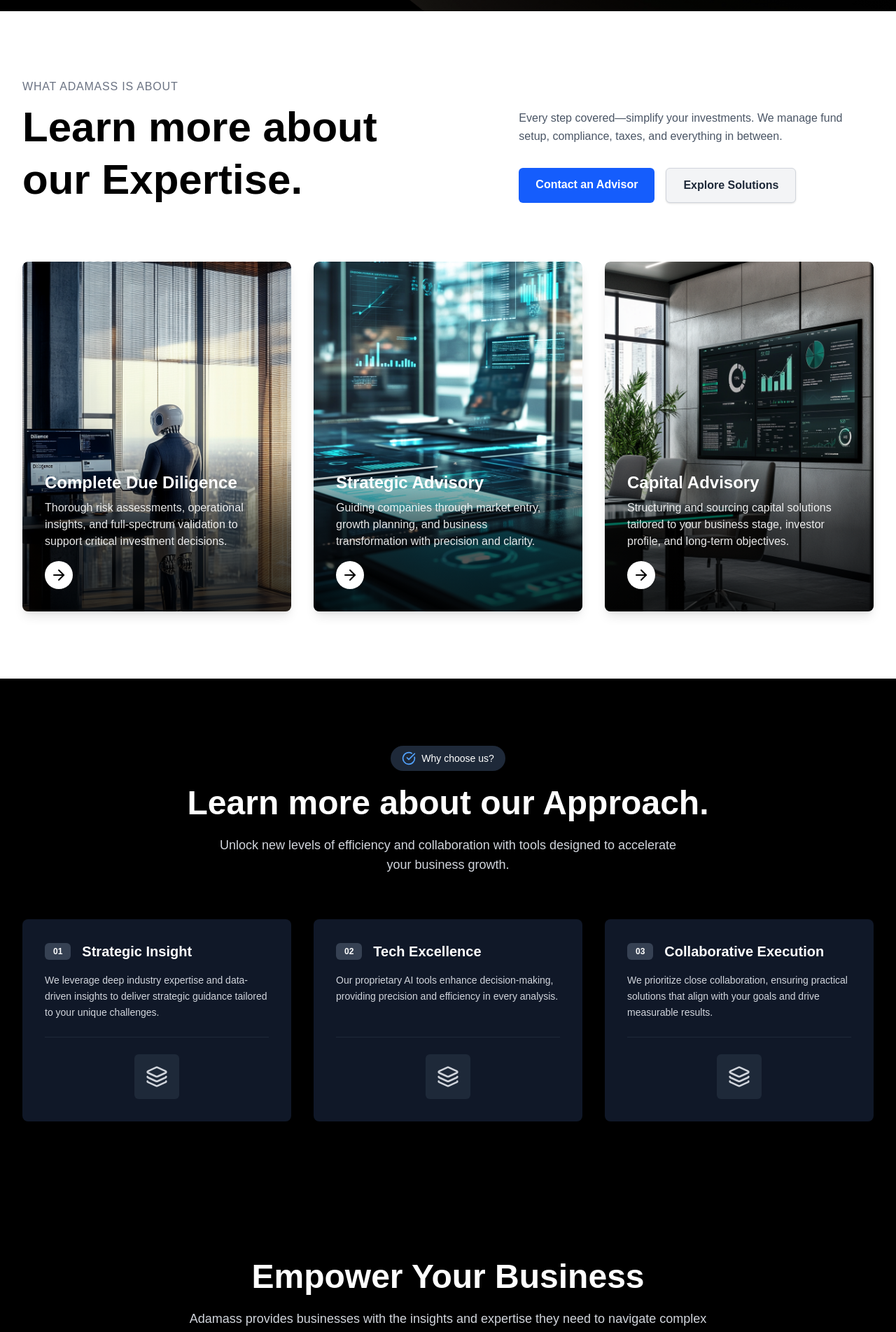
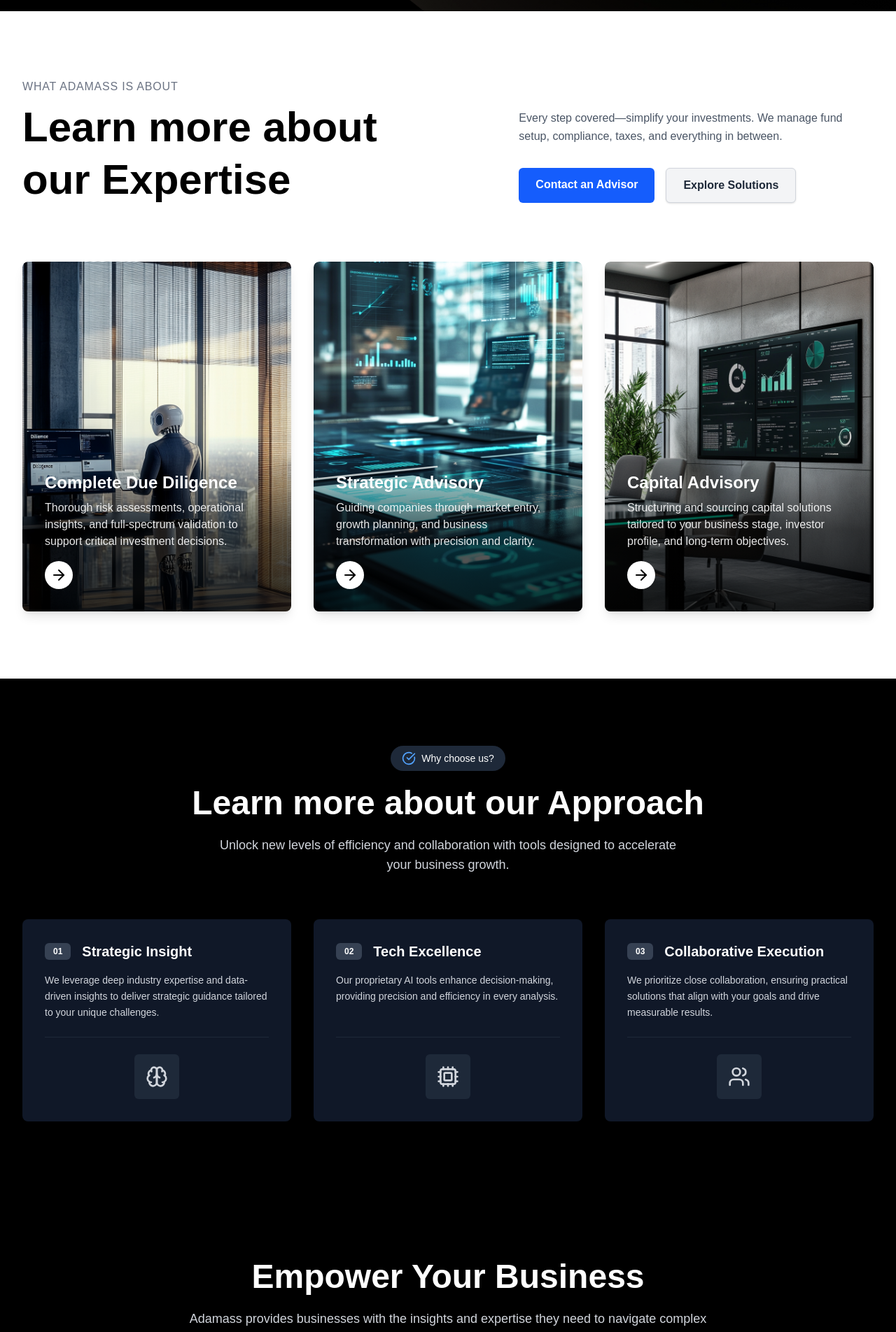
Before and after one commit to KotteJR/adamassabweb, a Next.js app: page /LandingPage in a window 1280 px wide. Shown: the part 880-2784 px from the top of the page at 70% size. Built offline with nearby package versions, Linux system fonts and the light colour scheme.

Commit message:
feat: Update Feature2 icons and Solutions link in header

```diff
--- a/src/app/ContactUs/components/Contact.tsx
+++ b/src/app/ContactUs/components/Contact.tsx
@@ -33,14 +33,14 @@
       description: "Our team is ready to assist.",
       contact: "hello@adamass.se",
       actionText: "Send an email",
-      href: "mailto:abc@example.com",
+      href: "mailto:hello@adamass.se",
     },
     {
       icon: MessageSquare,
       title: "Live Chat Support",
       description: "Reach out for quick help.",
-      contact: "Start a new chat",
-      actionText: "Start a new chat",
+      contact: "Coming Soon",
+      actionText: "Coming Soon",
       href: "#",
     },
     {
--- a/src/app/LandingPage/components/Feature1.tsx
+++ b/src/app/LandingPage/components/Feature1.tsx
@@ -29,7 +29,7 @@
         <div className="flex flex-col lg:flex-row justify-between items-start mb-16 lg:mb-20 gap-10">
           <div className="lg:w-1/2">
             <p className="text-md text-gray-500 mb-2 uppercase tracking-wider font-medium">What adamass is about</p>
-            <h2 className="text-4xl sm:text-5xl lg:text-6xl font-bold text-black leading-tight">Learn more about our Expertise.</h2>
+            <h2 className="text-4xl sm:text-5xl lg:text-6xl font-bold text-black leading-tight">Learn more about our Expertise</h2>
           </div>
           <div className="lg:w-5/12 text-base leading-relaxed text-gray-600 mt-0 lg:mt-[2.75rem]">
             <p className="mb-8">Every step covered—simplify your investments. We manage fund setup, compliance, taxes, and everything in between.</p>
--- a/src/app/LandingPage/components/Feature2.tsx
+++ b/src/app/LandingPage/components/Feature2.tsx
@@ -1,12 +1,7 @@
 import React from 'react';
-import { CheckCircle, Layers } from 'lucide-react';
+import { CheckCircle, Brain, Cpu, Users } from 'lucide-react';
 
-// Use Lucide Layers icon for card icon
-const PlaceholderIcon = () => (
-  <div className="w-16 h-16 bg-gray-800 rounded-md flex items-center justify-center mx-auto">
-    <Layers size={32} className="text-gray-300" />
-  </div>
-);
+// Removed PlaceholderIcon as icons will be defined per feature
 
 const Feature2 = () => {
   const features = [
@@ -14,21 +9,24 @@
       number: '01',
       title: 'Strategic Insight',
       description: 'We leverage deep industry expertise and data-driven insights to deliver strategic guidance tailored to your unique challenges.',
+      icon: <Brain size={32} className="text-gray-300" />
     },
     {
       number: '02',
       title: 'Tech Excellence',
       description: 'Our proprietary AI tools enhance decision-making, providing precision and efficiency in every analysis.',
+      icon: <Cpu size={32} className="text-gray-300" />
     },
     {
       number: '03',
       title: 'Collaborative Execution',
       description: 'We prioritize close collaboration, ensuring practical solutions that align with your goals and drive measurable results.',
+      icon: <Users size={32} className="text-gray-300" />
     },
   ];
 
   return (
-    <div className="bg-black text-white py-16 lg:py-24 px-0">
+    <div id="feature2" className="bg-black text-white py-16 lg:py-24 px-0">
       <div className="max-w-7xl mx-auto px-4 sm:px-6 lg:px-8 text-center">
         <div className="mb-12 lg:mb-16">
           <span className="inline-flex items-center gap-2 bg-gray-800 text-white text-sm font-medium px-4 py-2 rounded-full mb-4">
@@ -36,7 +34,7 @@
             Why choose us?
           </span>
           <h2 className="text-3xl sm:text-4xl lg:text-5xl font-bold text-white mb-4 leading-tight">
-            Learn more about our Approach.
+            Learn more about our Approach
           </h2>
           <p className="text-base lg:text-lg text-gray-300 max-w-2xl mx-auto">
           Unlock new levels of efficiency and collaboration with tools designed to accelerate your business growth.
@@ -54,8 +52,10 @@
               <p className="text-sm text-gray-300 leading-relaxed mb-6 flex-grow">
                 {feature.description}
               </p>
-              <div className="mt-auto pt-6 border-t border-gray-800">
-                <PlaceholderIcon />
+              <div className="mt-auto pt-6 border-t border-gray-800 flex justify-center">
+                <div className="w-16 h-16 bg-gray-800 rounded-md flex items-center justify-center">
+                  {feature.icon}
+                </div>
               </div>
             </div>
           ))}
--- a/src/app/LandingPage/components/Header.tsx
+++ b/src/app/LandingPage/components/Header.tsx
@@ -5,7 +5,7 @@
 
 const navItems = [
   { name: "Home", href: "/" },
-  { name: "Solutions", href: "#solutions" },
+  { name: "Solutions", href: "/ComingSoon" },
   { name: "Contact", href: "/ContactUs" },
 ];
 
@@ -37,7 +37,7 @@
   return (
     <header
       ref={headerRef}
-      className={`fixed top-0 left-0 right-0 z-50 w-full flex justify-center pt-4 pb-4 bg-transparent transition-all duration-300 ease-in-out ${
+      className={`fixed top-0 left-0 right-0 z-50 w-full flex justify-center pt-6 pb-4 bg-transparent transition-all duration-300 ease-in-out ${
         isVisible ? "translate-y-0" : "-translate-y-full"
       }`}
     >
--- a/src/app/LandingPage/components/PlatformShow.tsx
+++ b/src/app/LandingPage/components/PlatformShow.tsx
@@ -93,7 +93,7 @@
   );
 
   return (
-    <div className="bg-white text-gray-800">
+    <div id="platformshow" className="bg-white text-gray-800">
       <div className="max-w-7xl mx-auto py-16 lg:py-24 px-4 sm:px-6 lg:px-8">
         <div className="mb-12">
           <span className="inline-block bg-blue-500 text-white text-xs font-semibold uppercase tracking-wider px-3 py-1 rounded-full mb-3">
```
